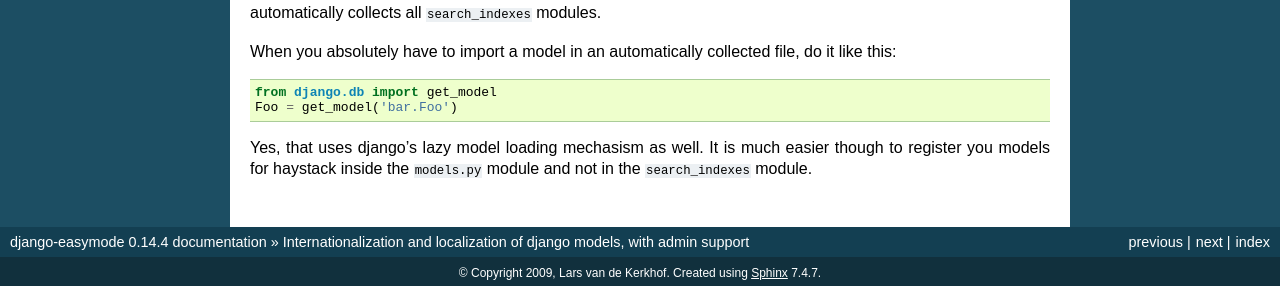
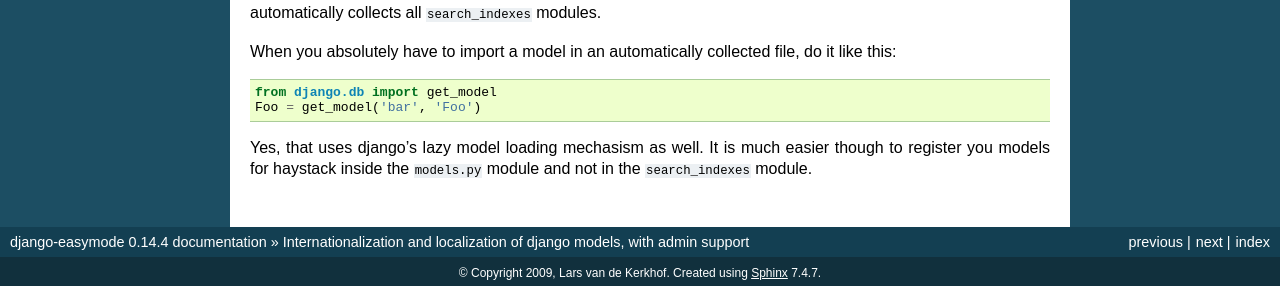
Before and after one commit to specialunderwear/django-easymode, a Sphinx documentation site: the page built from docs/i18n/index.rst, in a window 1280 px wide and 900 px high, scrolled down 4002 px. Shown: the part 611-897 px from the top of the window. Built offline with Sphinx 7.4.7, drawn with Linux system fonts in a browser that asks for light colours.

Commit message:
fixes error in documentation

```diff
--- a/docs/i18n/index.rst
+++ b/docs/i18n/index.rst
@@ -230,7 +230,7 @@ When you absolutely have to import a model in an automatically collected file, d
 it like this::
 
     from django.db import get_model
-    Foo = get_model('bar.Foo')
+    Foo = get_model('bar', 'Foo')
 
 Yes, that uses django's lazy model loading mechasism as well. It is much easier though
 to register you models for haystack inside the ``models.py`` module and not in the
```
